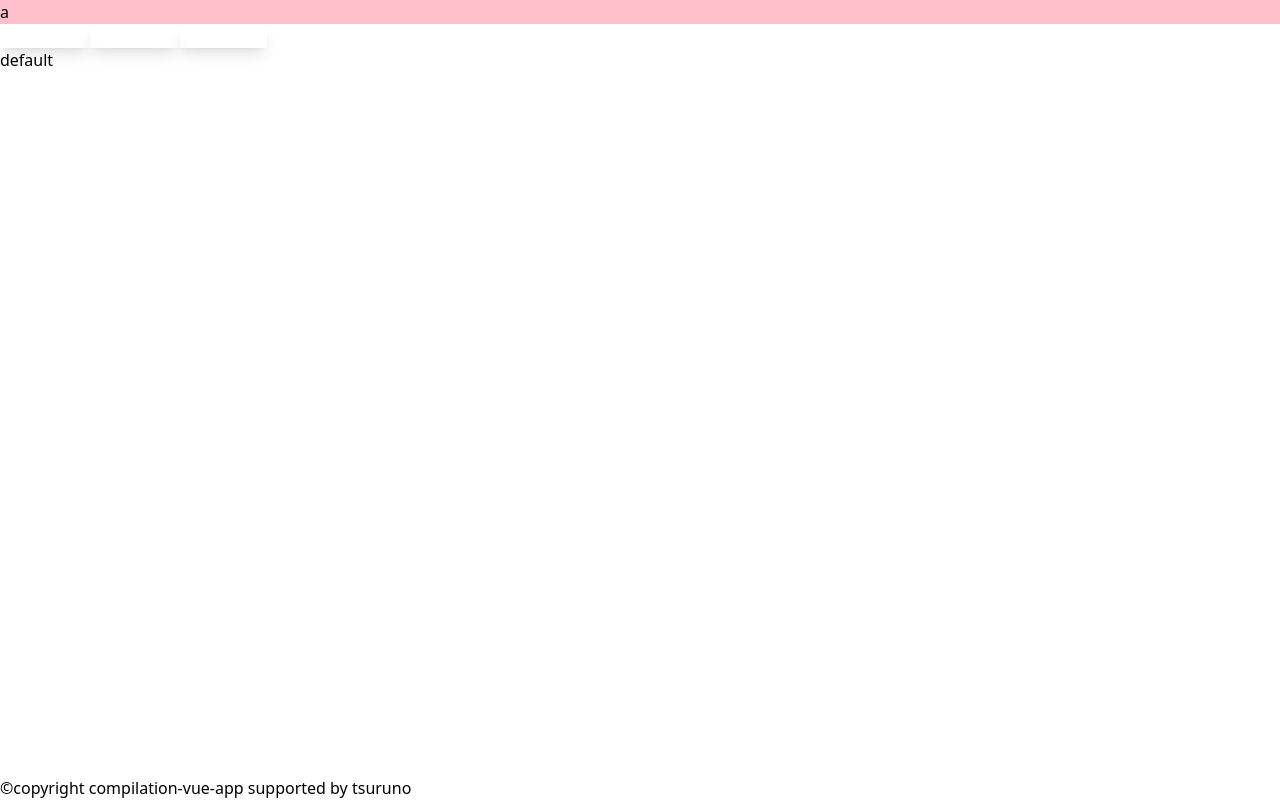
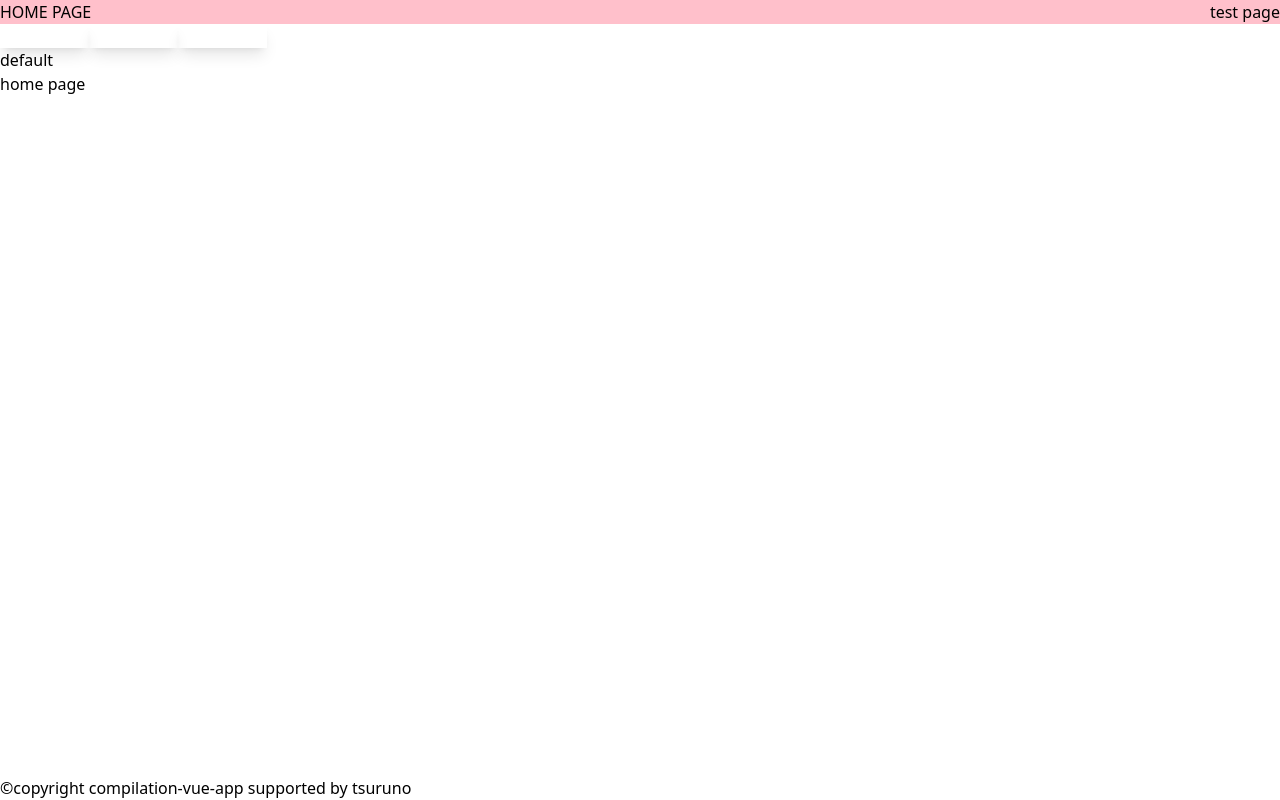
Before and after one commit to syougo374/compilation-vue-app, a Vue app: page / in a window 1280 px wide. Built offline with nearby package versions, Linux system fonts and the light colour scheme.

Commit message:
add router and router move check

```diff
--- a/src/App.vue
+++ b/src/App.vue
@@ -1,15 +1,13 @@
 <template>
-  <CommonHeader header-title="a"></CommonHeader>
+  <router-view></router-view>
   <CommonFooter></CommonFooter>
 </template>
 
 <script>
-import CommonHeader from '@/components/molecules/CommonHeader.vue';
 import CommonFooter from '@/components/molecules/CommonFooter'
 export default {
   name: 'App',
   components: {
-    CommonHeader,
     CommonFooter,
   }
 }
--- a/src/components/molecules/CommonHeader.vue
+++ b/src/components/molecules/CommonHeader.vue
@@ -1,6 +1,7 @@
 <template>
-  <header>
+  <header class="flex justify-between">
     <h1 class="text-3xl font-serif italic">{{ headerTitle }}</h1>
+    <router-link class="text-blue-500" to="/test">test page</router-link>
   </header>
   <btnCom class="mr-3 mt-3" @click="firstClick" btn-name="clickして1"></btnCom>
   <btnCom class="mr-3 mt-3" @click="secondClick" btn-name="clickして2"></btnCom>
--- /dev/null
+++ b/src/components/pages/AtHome.vue
@@ -0,0 +1,15 @@
+<template>
+  <CommonHeader header-title="HOME PAGE"></CommonHeader>
+  <div class="main-contents">
+    <h1 class="text-3xl">home page</h1>
+  </div>
+</template>
+
+<script>
+import CommonHeader from '@/components/molecules/CommonHeader.vue'
+export default {
+  components: {
+    CommonHeader,
+  }
+}
+</script>
--- /dev/null
+++ b/src/components/pages/TestPage.vue
@@ -0,0 +1,3 @@
+<template>
+  <h1 class="text-3xl">test</h1>
+</template>
--- a/src/main.js
+++ b/src/main.js
@@ -1,5 +1,6 @@
 import { createApp } from 'vue'
 import App from './App.vue'
 import './index.css'
+import router from '@/routers/MainRouter.js';
 
-createApp(App).mount('#app')
+createApp(App).use(router).mount('#app')
--- /dev/null
+++ b/src/routers/MainRouter.js
@@ -0,0 +1,20 @@
+import { createRouter, createWebHistory } from 'vue-router';
+
+const AtHome = () => import('@/components/pages/AtHome.vue');
+const TestPage = () => import('@/components/pages/TestPage.vue');
+
+export default createRouter({
+  history: createWebHistory(process.env.BASE_URL),
+  routes: [
+    {
+      path: '/',
+      name: 'Home',
+      component: AtHome,
+    },
+    {
+      path: '/test',
+      name: 'test',
+      component: TestPage,
+    },
+  ]
+})
```
